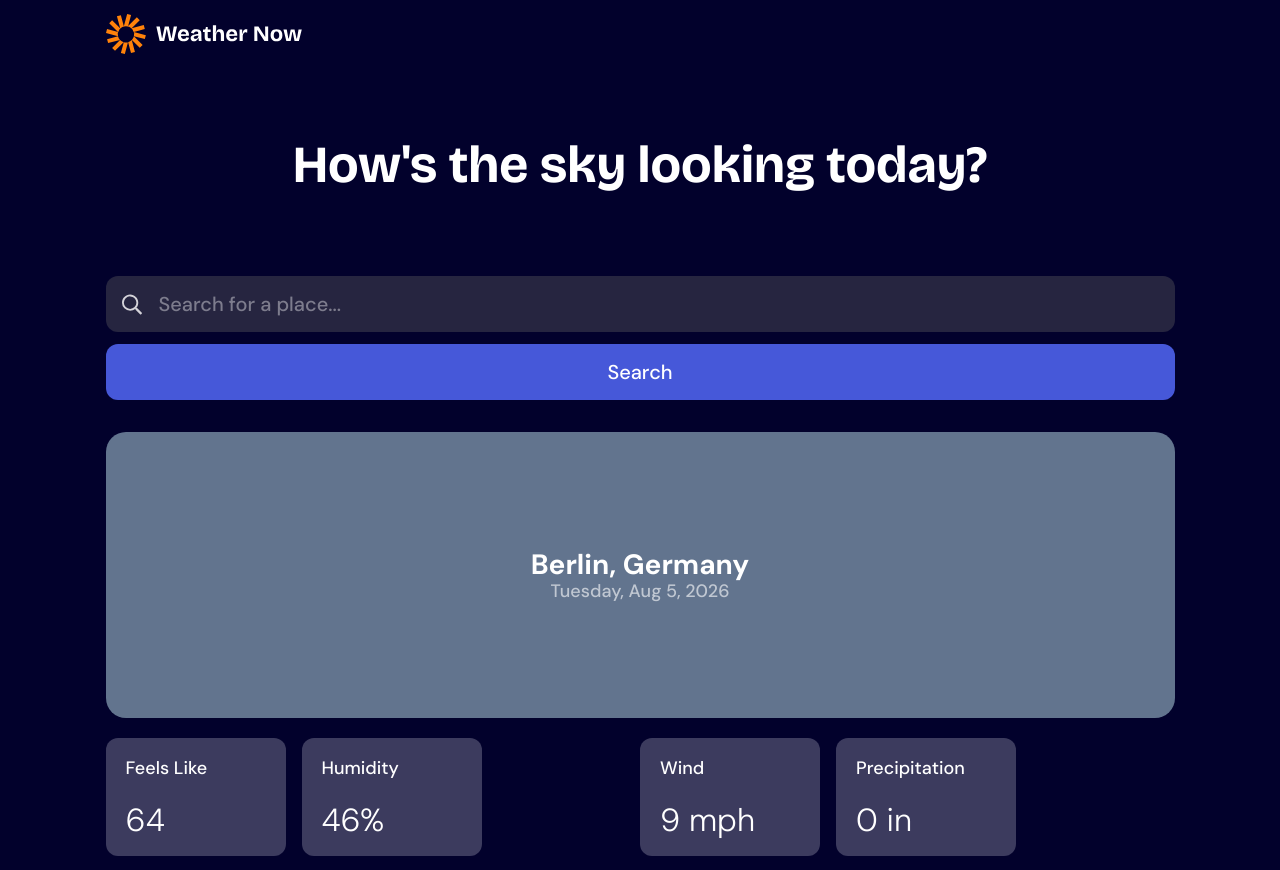
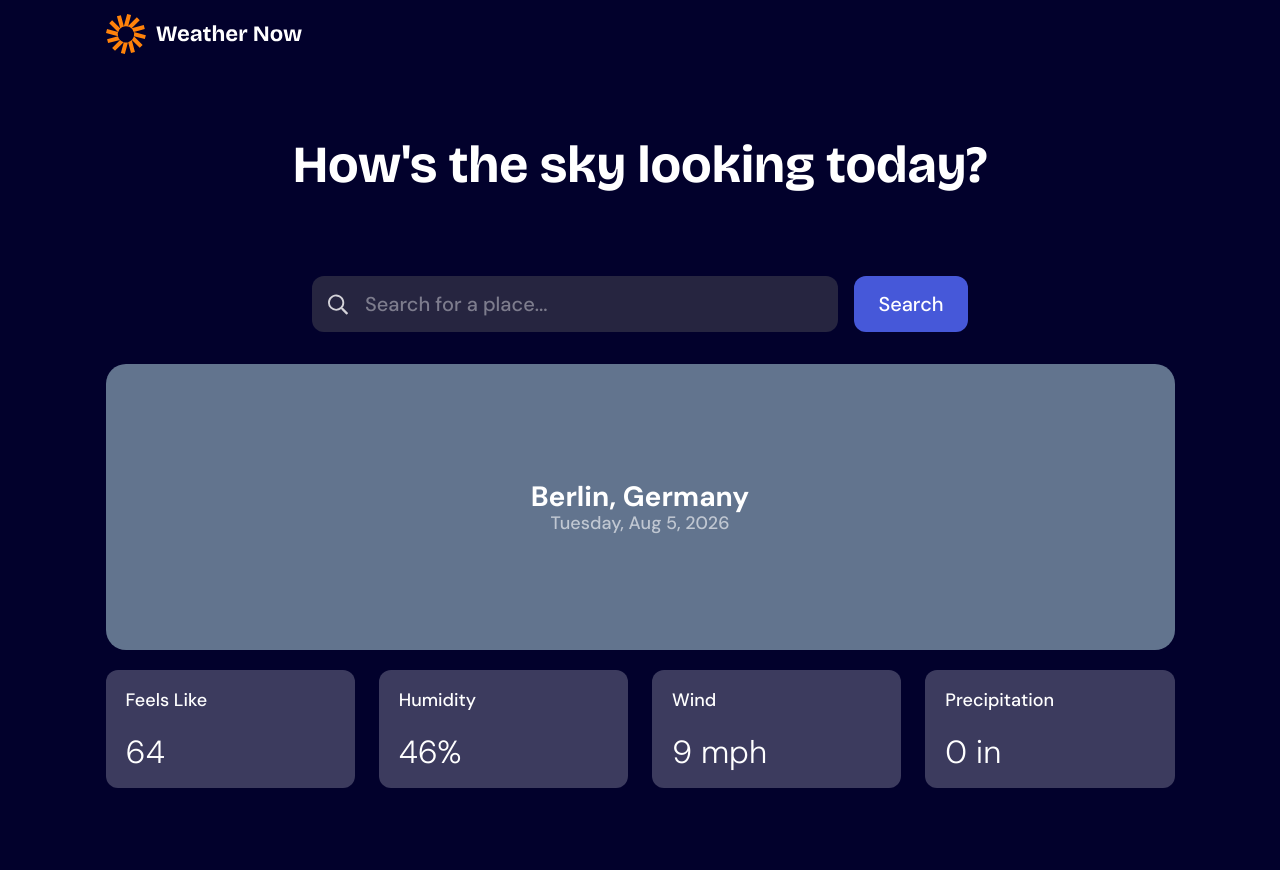
Before and after one commit to christencodes/Weather-App-, a React (Vite) app: page / in a window 1280 px wide. After the commit the page ends 802 px from the top, so only its background shows below. Built offline with nearby package versions, Linux system fonts and the light colour scheme.

Commit message:
Working on Layout

```diff
--- a/src/Search.jsx
+++ b/src/Search.jsx
@@ -3,18 +3,18 @@ import SearchIcon from "/src/images/icon-search.svg";
 export default function Search() {
   return (
     <div className="">
-      <form className="flex flex-col gap-3 ">
-        <div className="w-full h-14 rounded-xl text-preset-5-medium text-neutral200 bg-neutral800 px-4 flex gap-4 items-center justify-start">
+      <form className="flex flex-col justify-center items-center gap-4 md:flex-row">
+        <div className="h-14 rounded-xl text-preset-5-medium text-neutral200 bg-neutral800 px-4 flex gap-4 items-center w-full lg:max-w-131.5">
           <img src={SearchIcon} alt="" />
           <input
-            className="h-full outline-0"
+            className="h-full outline-0 "
             type="text"
             placeholder="Search for a place..."
           />
         </div>
 
         <input
-          className="w-full h-14 rounded-xl text-preset-5-medium bg-blue500 text-white "
+          className=" md:max-w-28.5  w-full h-14 rounded-xl text-preset-5-medium bg-blue500 text-white "
           type="button"
           value="Search"
         />
--- a/src/WeatherMain.jsx
+++ b/src/WeatherMain.jsx
@@ -18,26 +18,22 @@ export default function WeatherMain() {
         </div>
       </div>
       {/* Weather Squares */}
-      <div className="flex flex-col items-center md:flex-row md:justify-between ">
-        <div className="w-full h-fit flex gap-4">
-          <div className="max-w-45 w-full  min-w-29.5 h-29.5  rounded-xl p-5 flex flex-col gap-6 bg-neutral600">
+      <div className="grid grid-cols-2 gap-4 items-center md:flex md:flex-row md:justify-between md:gap-5 lg:gap-6  ">
+        <div className="w-full  min-w-29.5 h-29.5  rounded-xl p-5 flex flex-col gap-6 bg-neutral600">
           <h3 className="text-preset-6 text-white">Feels Like</h3>
           <p className="text-preset-3 text-white">64</p>
         </div>
-          <div className="max-w-45 w-full  min-w-29.5 h-29.5  rounded-xl p-5 flex flex-col gap-6 bg-neutral600">
+        <div className=" w-full min-w-29.5 h-29.5  rounded-xl p-5 flex flex-col gap-6 bg-neutral600">
           <h3 className="text-preset-6 text-white">Humidity</h3>
           <p className="text-preset-3 text-white">46%</p>
         </div>
-        </div>
-        <div className="w-full h-fit flex gap-4">
-          <div className="max-w-45 w-full  min-w-29.5 h-29.5  rounded-xl p-5 flex flex-col gap-6 bg-neutral600">
+        <div className="w-full  min-w-29.5 h-29.5  rounded-xl p-5 flex flex-col gap-6 bg-neutral600">
           <h3 className="text-preset-6 text-white">Wind</h3>
           <p className="text-preset-3 text-white">9 mph</p>
         </div>
-          <div className="max-w-45 w-full  min-w-29.5 h-29.5  rounded-xl p-5 flex flex-col gap-6 bg-neutral600">
+        <div className="w-full  min-w-29.5 h-29.5  rounded-xl p-5 flex flex-col gap-6 bg-neutral600">
           <h3 className="text-preset-6 text-white">Precipitation</h3>
           <p className="text-preset-3 text-white">0 in</p>
-          </div>
         </div>
       </div>
     </section>
```
Lines whose indentation alone changed are shown as unchanged.
